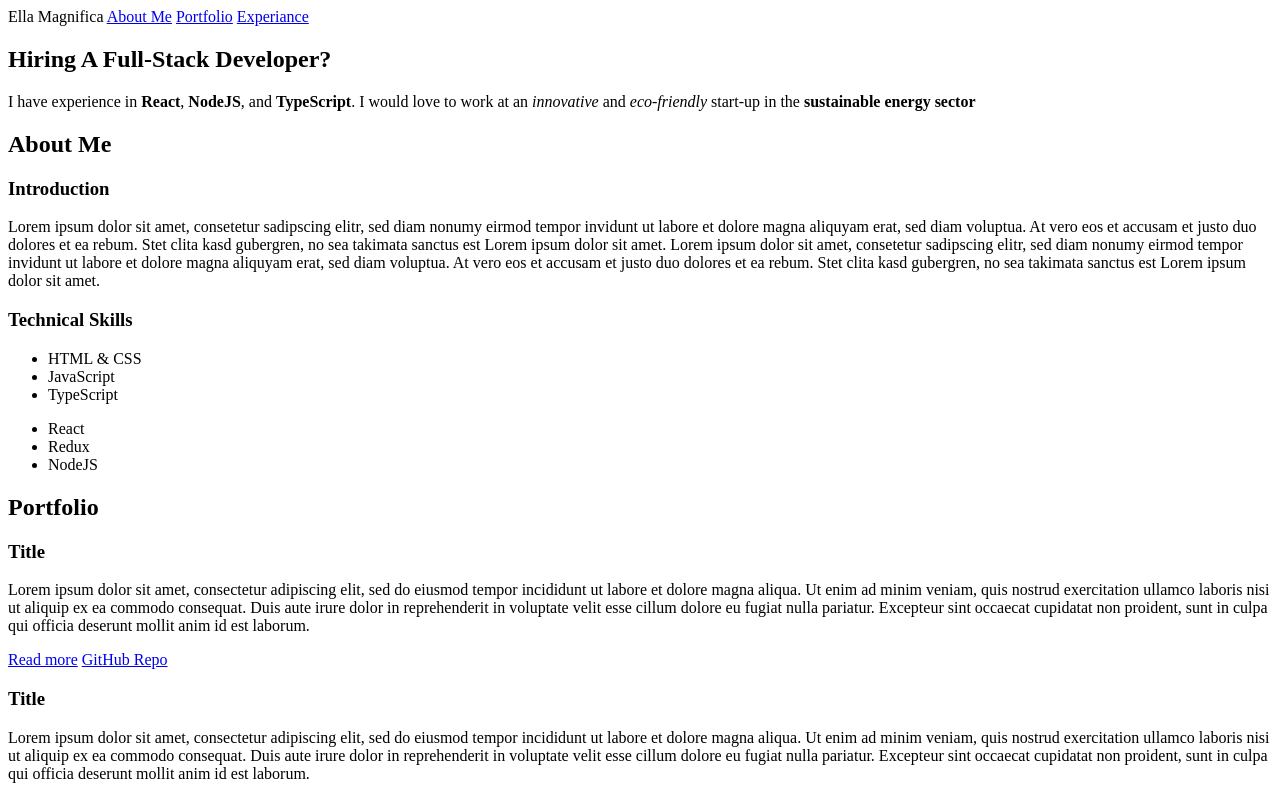
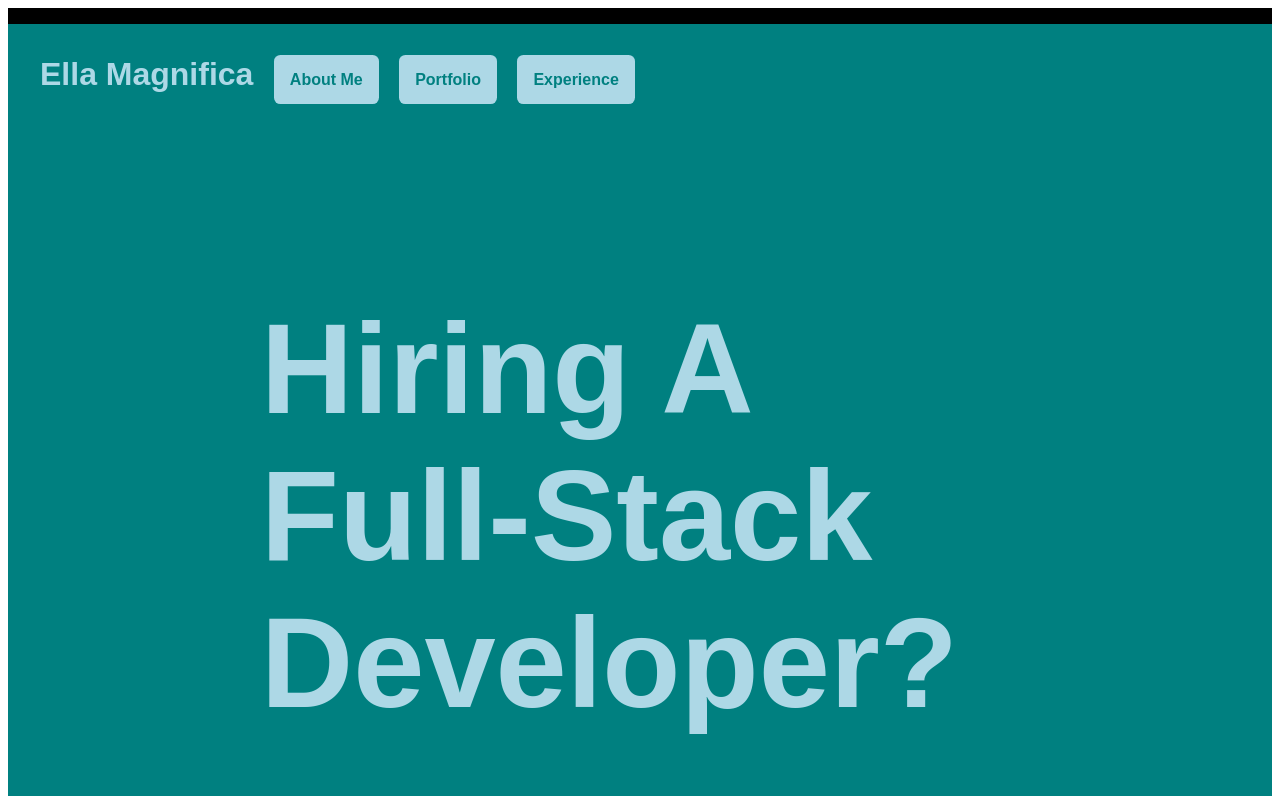
Before and after one commit to mbalabanov/fundamentalscamp, a plain HTML site: page index.html in a window 1280 px wide. Shown: the top 796 px of the page. Drawn offline with Linux system fonts and the light colour scheme.

Commit message:
Adds CSS and corrects sections

```diff
--- /dev/null
+++ b/css/styles.css
@@ -0,0 +1,49 @@
+html {
+  scroll-behavior: smooth;
+}
+
+body {
+  font-family: Arial, Helvetica, sans-serif;
+}
+
+/* Top Section */
+
+.heroSection {
+  background-color: teal;
+  border-top: solid 1rem black;
+  border-bottom: solid 1rem black;
+}
+
+.callout {
+    padding-top: 4rem;
+    padding-bottom: 4rem;
+    width: 60%;
+    margin: 0 auto;
+}
+
+.callout h1 {
+    color: lightblue;
+    font-size: 800%;
+}
+
+.mainNav {
+  padding: 2rem;
+}
+
+.siteTitle {
+  padding: 1rem 1rem 1rem 0;
+  font-size: 2rem;
+  font-weight: bold;
+  color: lightblue;
+}
+
+.navLink {
+    padding: 1rem;
+    background-color: lightblue;
+    border-radius: 0.4rem;
+    font-weight: bold;
+    text-decoration: none;
+    color: teal;
+    text-align: right;
+    margin-right: 1rem;
+}
--- a/index.html
+++ b/index.html
@@ -6,18 +6,19 @@
     <meta http-equiv="X-UA-Compatible" content="IE=edge">
     <meta name="viewport" content="width=device-width, initial-scale=1.0">
     <title>Developer Portfolio</title>
+    <link rel="stylesheet" href="css/styles.css">
 </head>
 
 <body>
-    <header class="callout">
+    <header class="heroSection">
         <nav class="mainNav">
             <span class="siteTitle">Ella Magnifica</span>
             <a href="#aboutMe" class="navLink">About Me</a>
             <a href="#portfolio" class="navLink">Portfolio</a>
-            <a href="#experience" class="navLink">Experiance</a>
+            <a href="#experience" class="navLink">Experience</a>
         </nav>
 
-        <section>
+        <section class="callout">
             <h1>Hiring A Full-Stack Developer?</h1>
 
             <p>I have experience in <strong>React</strong>, <strong>NodeJS</strong>, and <strong>TypeScript</strong>. I
@@ -115,8 +116,8 @@
         </section>
     </main>
 
-    <footer>
-
+    <footer class="mainFooter">
+        <p>&copy; Ella Magnifica</p>
     </footer>
 </body>
 
```
